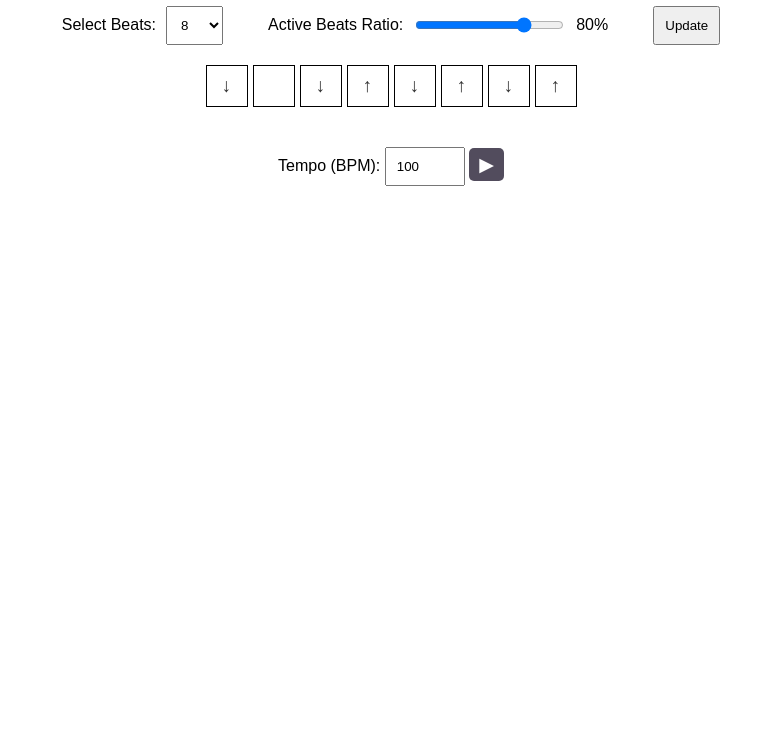
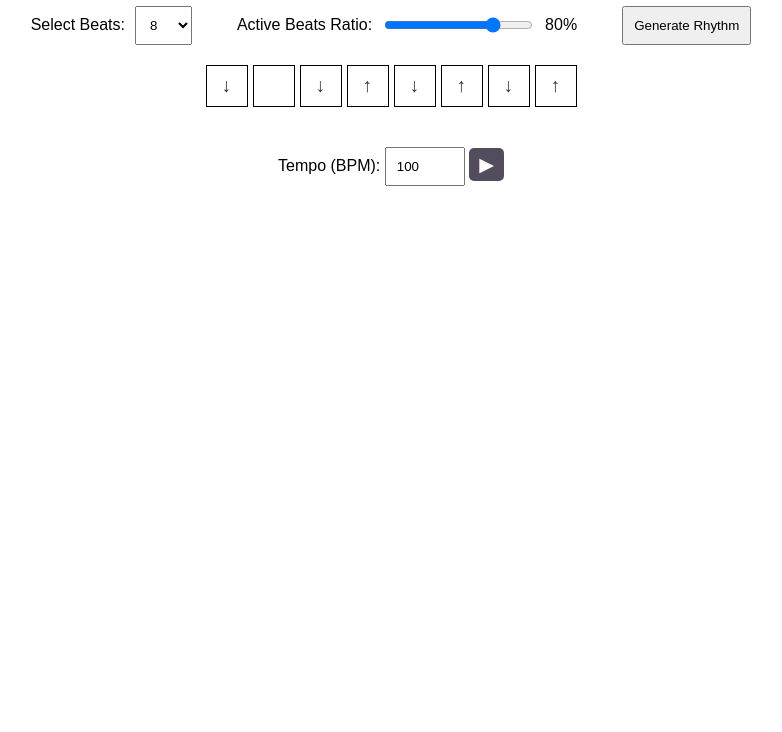
Before and after one commit to veroscience/rhythm-time-trainer, a plain HTML site: page index.html in a window 1280 px wide. Shown: the part 68-800 px from the top of the page, without its empty margins (249-1031 px from the left). Drawn offline with Linux system fonts and the light colour scheme.

Commit message:
Update index.html

```diff
--- a/index.html
+++ b/index.html
@@ -94,7 +94,7 @@
         <label for="active-ratio">Active Beats Ratio:</label>
         <input type="range" id="active-ratio" min="0" max="1" step="0.1" value="0.8" >
         <span id="active-ratio-value" style="margin-right:35px">80%</span>
-        <button id="update">Update</button>
+        <button id="update">Generate Rhythm</button>
     </div>
     <div id="beat-line" class="beat-container"></div>
 
```
